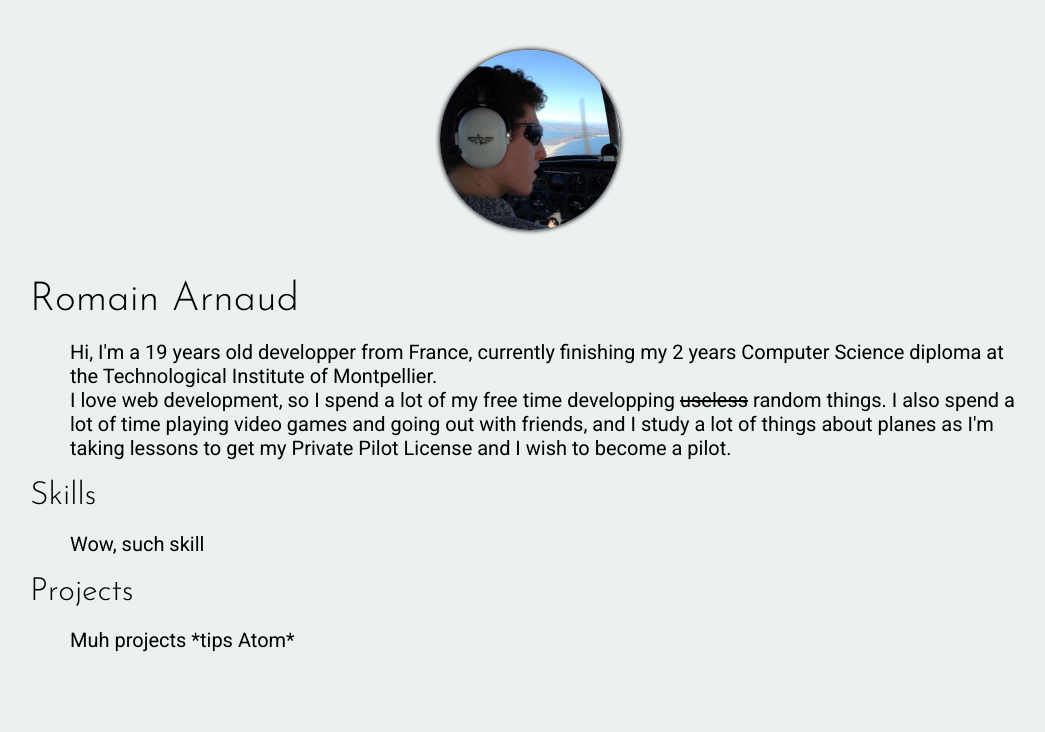
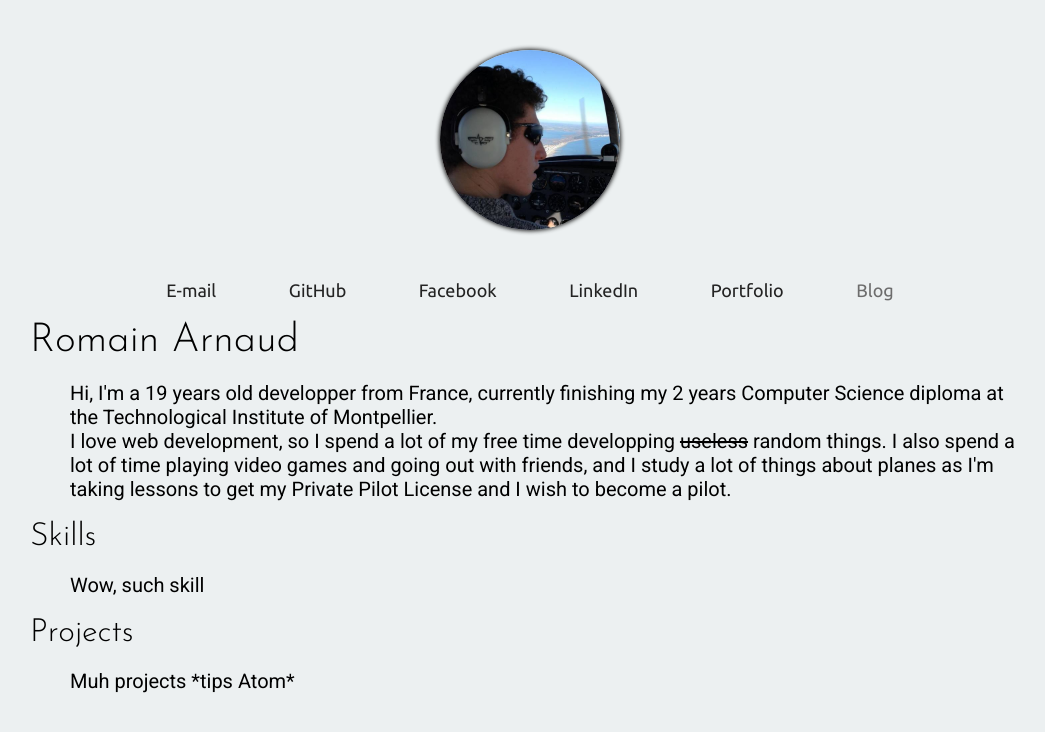
Before and after one commit to Rominou34/rominou34.github.io, a plain HTML site: page index.html in a window 1280 px wide. Shown: the whole page, without its empty margins (110-1155 px from the left). Drawn offline with Linux system fonts and the light colour scheme.

Commit message:
Add contact section

```diff
--- a/index.html
+++ b/index.html
@@ -11,6 +11,30 @@
       <img src="img/profile_pic.jpg" alt="Profile pic" id="profile-pic"></img>
       <!-- CONTACT !-->
       <div id="contact">
+        <a href="mailto:arnaud.romain34@gmail.com">
+          <span class="fontawesome-envelope-alt icon"></span>
+          <span>E-mail<span>
+        </a>
+        <a href="https://github.com/Rominou34">
+          <span class="fontawesome-github-alt icon"></span>
+          <span>GitHub<span>
+        </a>
+        <a href="https://www.facebook.com/romain.arnaud340">
+          <span class="fontawesome-facebook-sign icon"></span>
+          <span>Facebook<span>
+        </a>
+        <a href="https://fr.linkedin.com/in/romain-arnaud-b369a2101">
+          <span class="fontawesome-linkedin-sign icon"></span>
+          <span>LinkedIn<span>
+        </a>
+        <a href="http://romainarnaud.fr">
+          <span class="fontawesome-user icon"></span>
+          <span>Portfolio<span>
+        </a>
+        <a href="#" class="disabled">
+          <span class="fontawesome-pencil icon"></span>
+          <span>Blog<span>
+        </a>
       </div>
       <!-- INTRO !-->
       <h1>Romain Arnaud</h1>
@@ -27,7 +51,9 @@
 
       <!-- SKILLS !-->
       <h2>Skills</h2>
-      <p>Wow, such skill</p>
+      <p>
+        Wow, such skill
+      </p>
 
       <!-- PROJECTS !-->
       <h2>Projects</h2>
--- a/style.css
+++ b/style.css
@@ -1,6 +1,13 @@
 @import url(https://fonts.googleapis.com/css?family=Ubuntu:400);
 @import url(https://fonts.googleapis.com/css?family=Roboto:400);
 @import url(https://fonts.googleapis.com/css?family=Josefin+Sans:400,300);
+
+@import url(http://weloveiconfonts.com/api/?family=fontawesome);
+
+/* Font Awesome */
+[class*="fontawesome-"]:before {
+  font-family: 'FontAwesome', sans-serif;
+}
 
 /* Typical CSS initialization bullshit */
 html, body {
@@ -14,10 +21,7 @@ html, body, p, h1, h2, h3, h4, h5, h6 {
   padding: 0px;
 }
 
-* {
-  -webkit-transition: all 0.5s;
-  transition: all 0.5s;
-}
+
 
 /*----- ELEMENT RULES -----*/
 
@@ -62,4 +66,48 @@ p {
   display: block;
 }
 
+/*- CONTACT -*/
+#contact {
+  display: flex;
+  width: 80%;
+  max-width: 800px;
+  margin: 20px auto;
+}
+
+#contact a {
+  color: #232323;
+  text-decoration: none;
+  flex-grow: 1;
+  -webkit-transition: all 0.5s;
+  transition: all 0.5s;
+}
+
+#contact a.disabled {
+  color: #6d6d6d;
+}
+
+#contact a.disabled:hover {
+  color: #3b5169;
+  cursor: not-allowed;
+}
+
+#contact a:hover {
+  color: #2980b9;
+}
+
+#contact a span {
+  width: 100%;
+  text-align: center;
+  display: block;
+}
+
+#contact a span:not([class="icon"]) {
+  font-size: 18px;
+  font-family: Ubuntu;
+}
+
+#contact a span.icon {
+  font-size: 40px;
+}
+
 /*----- CLASS RULES -----*/
```
